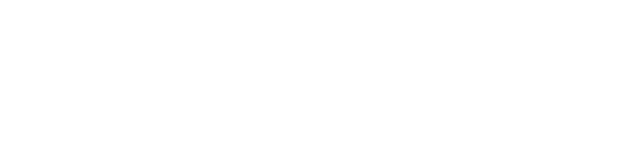
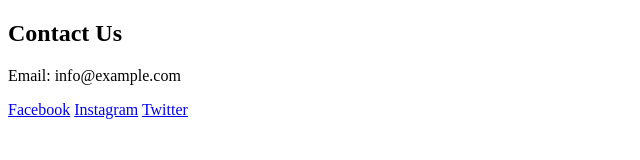
Before and after one commit to nikolozitsalughelashvili/homework14_1, a plain HTML site: page index.html in a window 1280 px wide. Shown: the whole page, without its empty margins (0-640 px from the left). Drawn offline with nearby package versions, Linux system fonts and the light colour scheme.

Commit message:
footercmt

```diff
--- a/app.js
+++ b/app.js
@@ -1 +1,2 @@
 console.log(1);
+AOS.init();
--- a/index.html
+++ b/index.html
@@ -3,10 +3,27 @@
   <head>
     <meta charset="UTF-8" />
     <meta name="viewport" content="width=device-width, initial-scale=1.0" />
+   <link href="https://unpkg.com/aos@2.3.1/dist/aos.css" rel="stylesheet">
     <link rel="stylesheet" href="style.css" />
     <title>Document</title>
   </head>
   <body>
+    <footer class="footer">
+
+  <h2 data-aos="fade-up">Contact Us</h2>
+
+  <p data-aos="fade-up" data-aos-delay="200">
+    Email: info@example.com
+  </p>
+
+  <div class="social-links" data-aos="zoom-in" data-aos-delay="400">
+    <a href="#">Facebook</a>
+    <a href="#">Instagram</a>
+    <a href="#">Twitter</a>
+  </div>
+
+</footer>
+   <script src="https://unpkg.com/aos@2.3.1/dist/aos.js"></script>
     <script src="app.js"></script>
   </body>
 </html>
```
